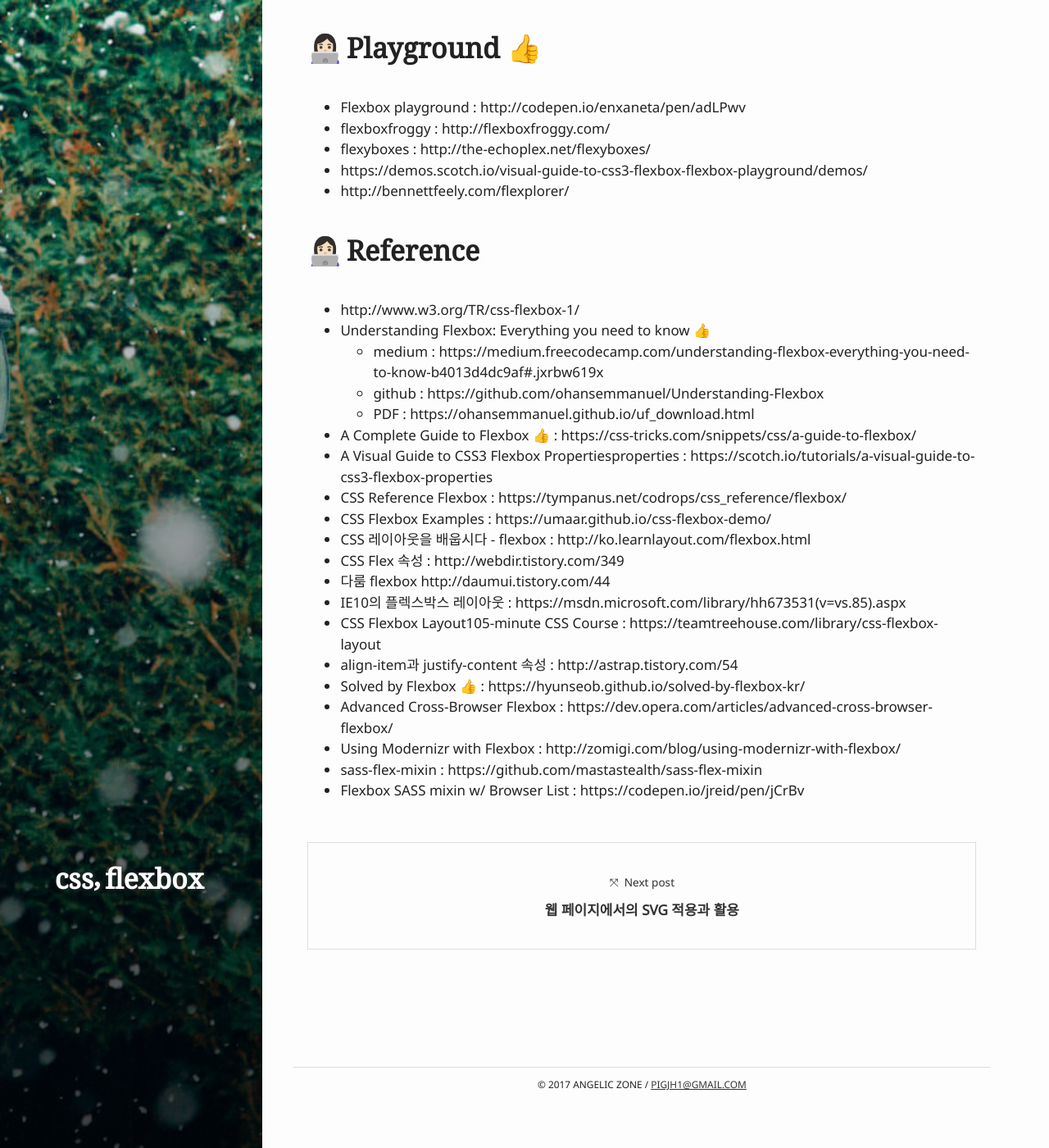
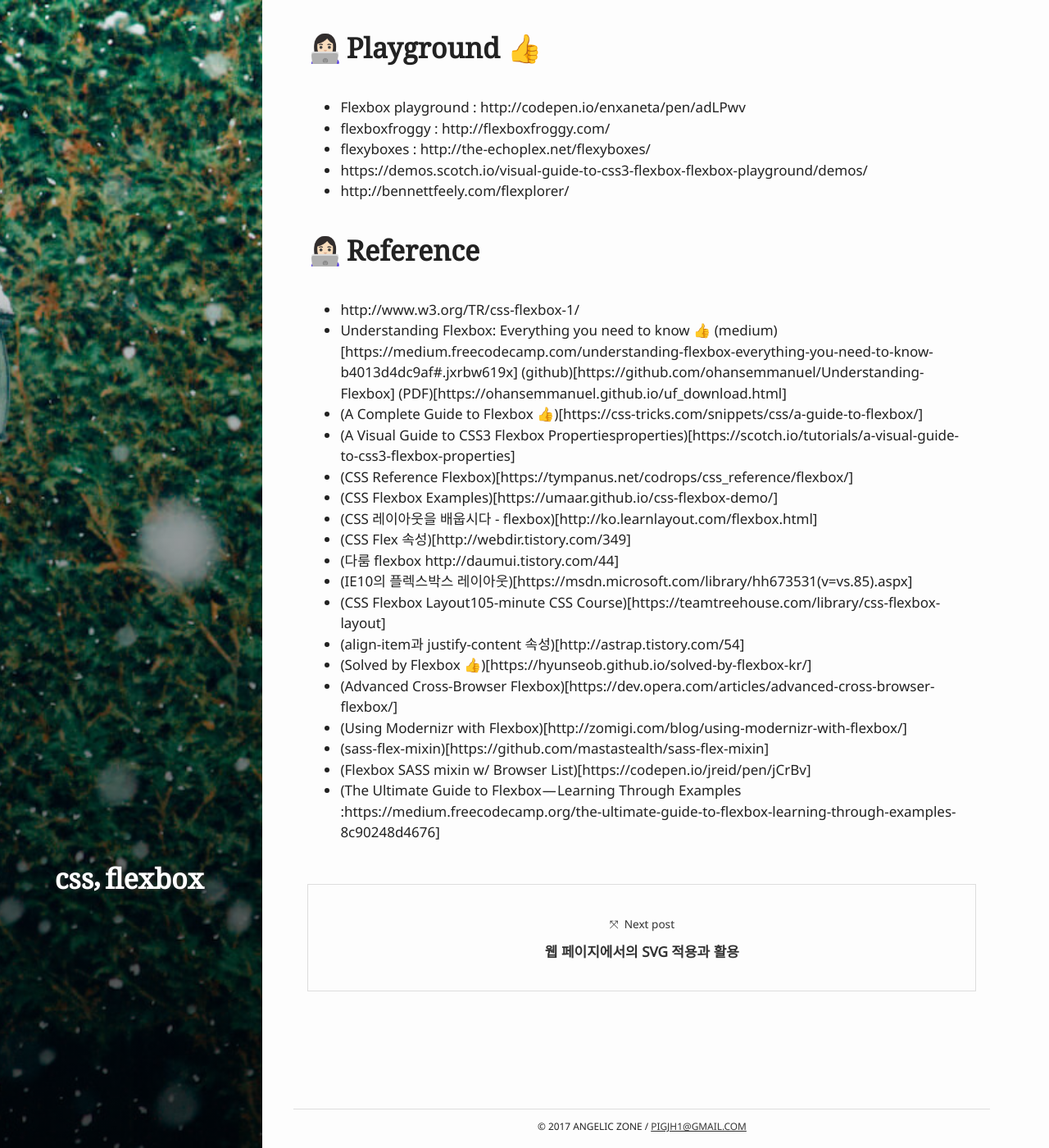
Before and after one commit to pigjh1/pigjh1.github.com, a Jekyll site: the page built from _posts/2017-01-23-CSS-Flexbox.md, in a window 1280 px wide and 1400 px high, scrolled down 2294 px. Shown: the whole window at 82% size. Built offline with Jekyll 4.4.1, drawn with Linux system fonts in a browser that asks for light colours.

Commit message:
Update 2017-01-23-CSS-Flexbox.md

```diff
--- a/_posts/2017-01-23-CSS-Flexbox.md
+++ b/_posts/2017-01-23-CSS-Flexbox.md
@@ -84,21 +84,22 @@
 ### Reference
 - http://www.w3.org/TR/css-flexbox-1/
 - Understanding Flexbox: Everything you need to know 👍
-	- medium : https://medium.freecodecamp.com/understanding-flexbox-everything-you-need-to-know-b4013d4dc9af#.jxrbw619x
-	- github : https://github.com/ohansemmanuel/Understanding-Flexbox
-	- PDF : https://ohansemmanuel.github.io/uf_download.html
-- A Complete Guide to Flexbox 👍 : https://css-tricks.com/snippets/css/a-guide-to-flexbox/
-- A Visual Guide to CSS3 Flexbox Propertiesproperties : https://scotch.io/tutorials/a-visual-guide-to-css3-flexbox-properties
-- CSS Reference Flexbox : https://tympanus.net/codrops/css_reference/flexbox/
-- CSS Flexbox Examples : https://umaar.github.io/css-flexbox-demo/
-- CSS 레이아웃을 배웁시다 - flexbox : http://ko.learnlayout.com/flexbox.html
-- CSS Flex 속성 : http://webdir.tistory.com/349
-- 다룸 flexbox http://daumui.tistory.com/44
-- IE10의 플렉스박스 레이아웃 : https://msdn.microsoft.com/library/hh673531(v=vs.85).aspx
-- CSS Flexbox Layout105-minute CSS Course : https://teamtreehouse.com/library/css-flexbox-layout
-- align-item과 justify-content 속성 : http://astrap.tistory.com/54
-- Solved by Flexbox 👍 : https://hyunseob.github.io/solved-by-flexbox-kr/
-- Advanced Cross-Browser Flexbox : https://dev.opera.com/articles/advanced-cross-browser-flexbox/
-- Using Modernizr with Flexbox : http://zomigi.com/blog/using-modernizr-with-flexbox/
-- sass-flex-mixin : https://github.com/mastastealth/sass-flex-mixin
-- Flexbox SASS mixin w/ Browser List : https://codepen.io/jreid/pen/jCrBv
+    (medium)[https://medium.freecodecamp.com/understanding-flexbox-everything-you-need-to-know-b4013d4dc9af#.jxrbw619x]
+    (github)[https://github.com/ohansemmanuel/Understanding-Flexbox]
+    (PDF)[https://ohansemmanuel.github.io/uf_download.html]
+- (A Complete Guide to Flexbox 👍)[https://css-tricks.com/snippets/css/a-guide-to-flexbox/]
+- (A Visual Guide to CSS3 Flexbox Propertiesproperties)[https://scotch.io/tutorials/a-visual-guide-to-css3-flexbox-properties]
+- (CSS Reference Flexbox)[https://tympanus.net/codrops/css_reference/flexbox/]
+- (CSS Flexbox Examples)[https://umaar.github.io/css-flexbox-demo/]
+- (CSS 레이아웃을 배웁시다 - flexbox)[http://ko.learnlayout.com/flexbox.html]
+- (CSS Flex 속성)[http://webdir.tistory.com/349]
+- (다룸 flexbox http://daumui.tistory.com/44]
+- (IE10의 플렉스박스 레이아웃)[https://msdn.microsoft.com/library/hh673531(v=vs.85).aspx]
+- (CSS Flexbox Layout105-minute CSS Course)[https://teamtreehouse.com/library/css-flexbox-layout]
+- (align-item과 justify-content 속성)[http://astrap.tistory.com/54]
+- (Solved by Flexbox 👍)[https://hyunseob.github.io/solved-by-flexbox-kr/]
+- (Advanced Cross-Browser Flexbox)[https://dev.opera.com/articles/advanced-cross-browser-flexbox/]
+- (Using Modernizr with Flexbox)[http://zomigi.com/blog/using-modernizr-with-flexbox/]
+- (sass-flex-mixin)[https://github.com/mastastealth/sass-flex-mixin]
+- (Flexbox SASS mixin w/ Browser List)[https://codepen.io/jreid/pen/jCrBv]
+- (The Ultimate Guide to Flexbox — Learning Through Examples :https://medium.freecodecamp.org/the-ultimate-guide-to-flexbox-learning-through-examples-8c90248d4676]
```
